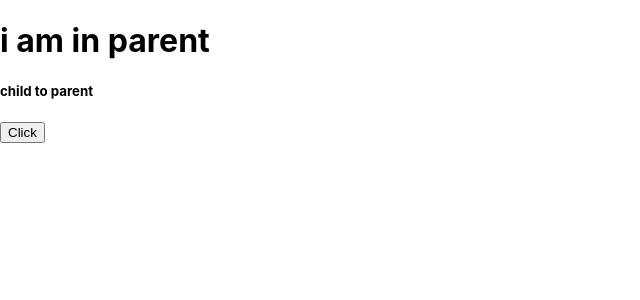
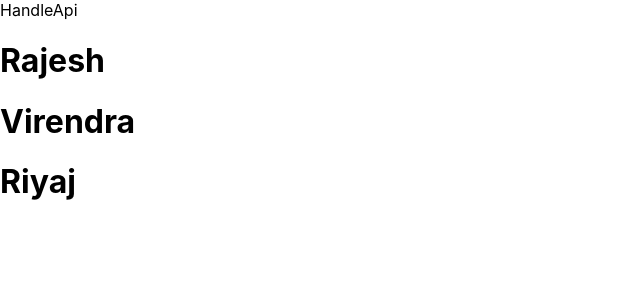
Before and after one commit to saini9485/React-Interview_Questions, a React (Create React App) app: page / in a window 1280 px wide. Shown: the top 300 px of the page, without its empty margins (0-640 px from the left). Built offline with nearby package versions, Linux system fonts and the light colour scheme.

Commit message:
passing data in react

```diff
--- a/package.json
+++ b/package.json
@@ -6,6 +6,7 @@
     "@testing-library/jest-dom": "^5.16.5",
     "@testing-library/react": "^13.4.0",
     "@testing-library/user-event": "^13.5.0",
+    "axios": "^1.4.0",
     "react": "^18.2.0",
     "react-dom": "^18.2.0",
     "react-scripts": "5.0.1",
--- a/src/App.js
+++ b/src/App.js
@@ -17,6 +17,7 @@ import { ChildToParent } from './components/dataPassing/ChildToParent';
 import { ParentToChild } from './components/dataPassing/ParentToChild';
 import { Slibbling } from './components/dataPassing/Slibbling';
 import { useState } from 'react';
+import { HandleApi } from './components/dataPassing/HandleApi';
 
 
 
@@ -31,7 +32,7 @@ const [name, setName] = useState("i am in parent ")
 
   return (
     <div>
-      <h1>{name}</h1>
+      {/* <h1>{name}</h1> */}
       {/* <Counter /> */}
       {/* <InterviewCounter/> */}
       {/* <AppendCounter/> */}
@@ -48,7 +49,8 @@ const [name, setName] = useState("i am in parent ")
 
       {/* <ParentToChild name = {name} age ={age}/>
       <Slibbling name = {name}/> */}
-       { <ChildToParent name = {name} setName = {setName}/> }
+       {/* { <ChildToParent name = {name} setName = {setName}/> } */}
+       <HandleApi/>
     </div>
 
 
--- a/src/components/CurrentTime.jsx
+++ b/src/components/CurrentTime.jsx
@@ -11,7 +11,6 @@ const[date, setDate] = useState(currentDate)
   setTime(currentTime)
 },1000)
 
-
   return(
     <div>
 <h1>Current Time</h1>
--- a/src/components/UseMemo.jsx
+++ b/src/components/UseMemo.jsx
@@ -1,4 +1,3 @@
-
 import React, { useMemo, useState } from "react"
 
 export function  UseMemo (){
@@ -21,16 +20,13 @@ const handleCountTwo = () =>{
 //   return countOne%2===0
 // }
 
-
 //with memoization
 const isEven = useMemo(() =>{
   console.log("hhhhh")
   let i=0;
   while(i<200000000) i++;
   return countOne%2===0
-
 },[countOne])
-
 
   return (
     <div>
--- /dev/null
+++ b/src/components/dataPassing/HandleApi.jsx
@@ -0,0 +1,47 @@
+import React, { useEffect, useState } from "react";
+import axios from "axios";
+export function HandleApi() {
+  const [data, setData] = useState("");
+
+//   useEffect(() => {
+//     const getData = async() => {
+//       const res = await axios.get("https://saurav.tech/NewsAPI/everything/cnn.json");
+//       console.log("data",res.data)
+//       setData(res.data.articles);
+//     };
+//     getData();
+//   }, []);
+
+const obj = [
+    {
+      name: "Rajesh",
+      location: "Noida",
+      age: 22,
+    },
+    {
+      name: "Virendra",
+      location: "Noida",
+      age: 22,
+    },
+    {
+      name: "Riyaj",
+      location: "Noida",
+      age: 22,
+    },
+  ];
+
+
+  return(
+
+     <div>
+        HandleApi
+        {obj.map((item)=>{
+            return(
+                <>
+                <h1>{item.name}</h1>
+                </>
+            )
+        })}
+        </div>
+  )
+}
```
Also changed, not shown: src/components/dataPassing/ChildToParent.jsx (+8 -8 lines), 1 other file (tests, documents, lock files or other folders).
